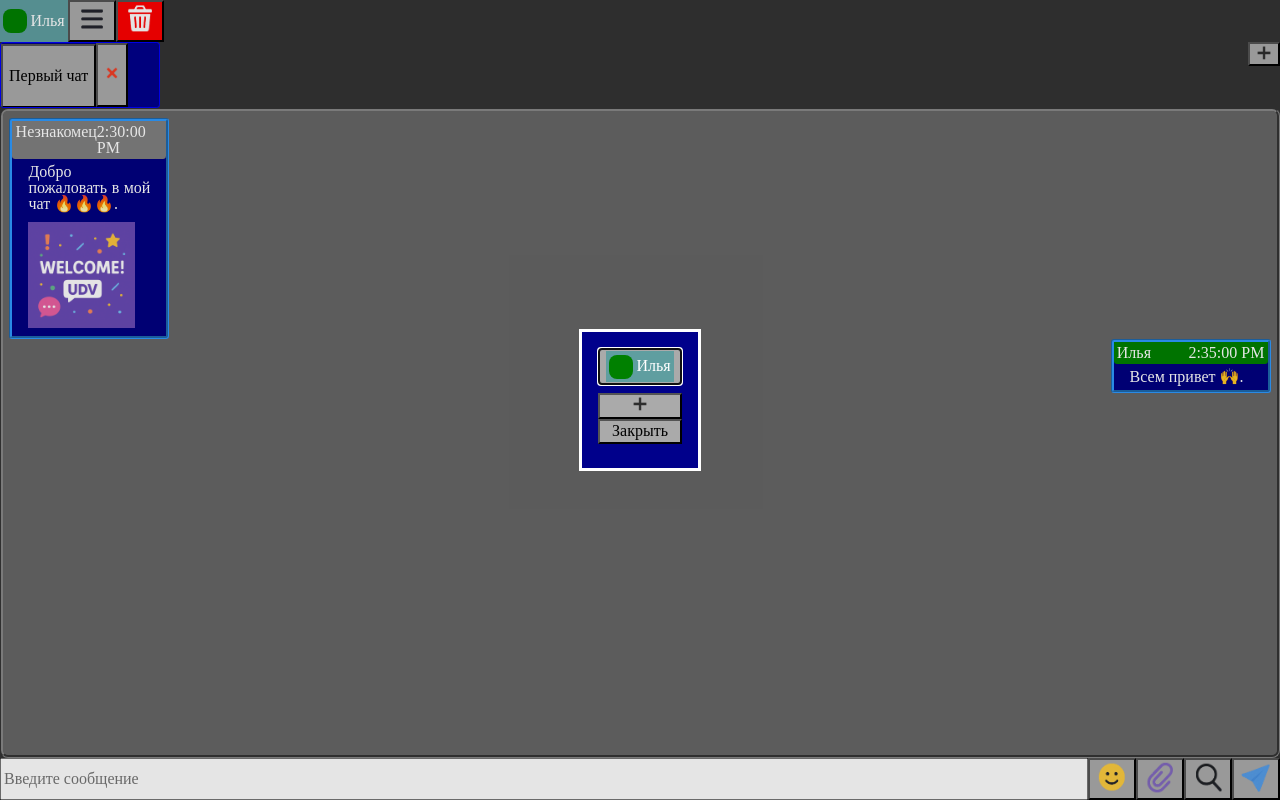
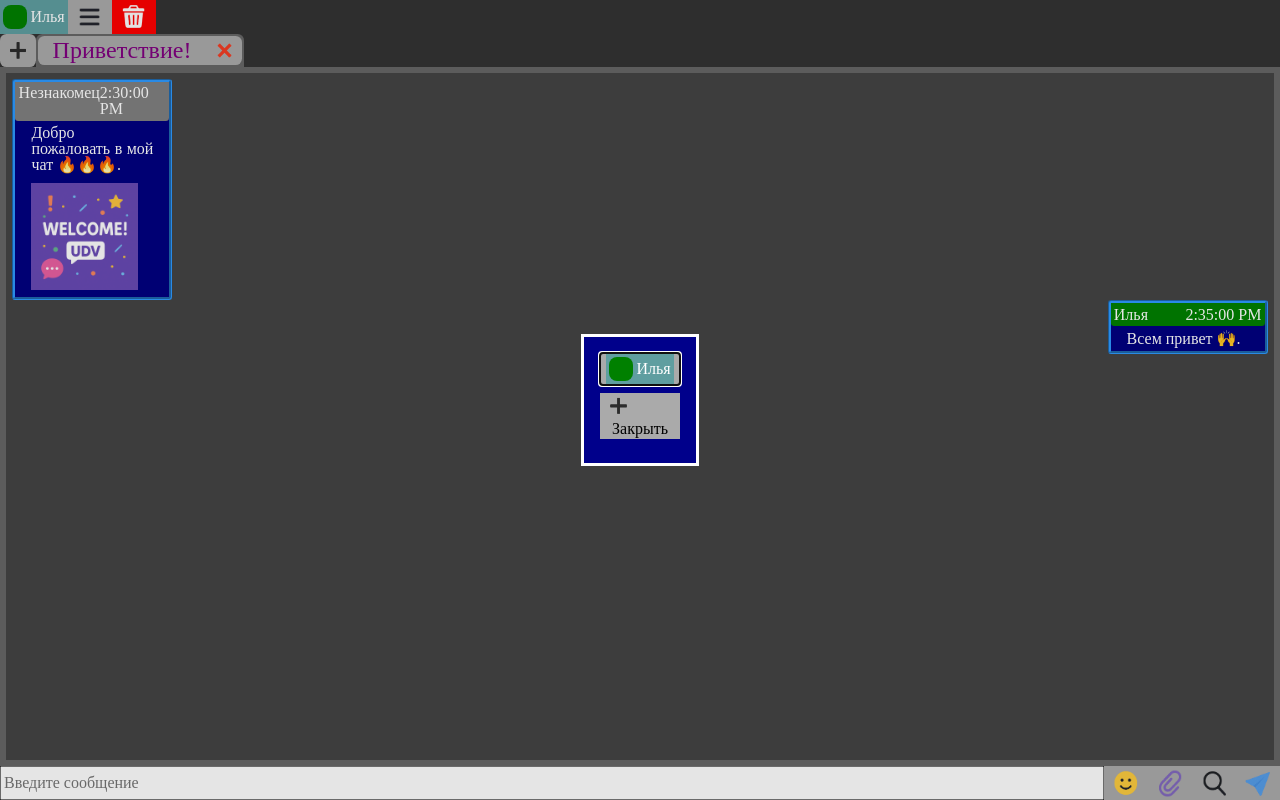
Before and after one commit to Friederik/UDV-Chat, a React (Vite) app: page / in a window 1280 px wide. Built offline with nearby package versions, Linux system fonts and the light colour scheme.

Commit message:
Вкладки комнат, Ввод, Кнопки

```diff
--- a/src/components/Input/Input.module.scss
+++ b/src/components/Input/Input.module.scss
@@ -1,7 +1,7 @@
+@use '../../styles/App.module.scss' as gl;
+
 .input {
     display: flex;
-    // width: 100%;
-    // background-color:darkcyan;
 }
 
 .input__message {
@@ -17,3 +17,7 @@
     display: grid;
     grid-template-columns: repeat(10, 1fr);
 }
+
+.sendActive {
+    @include gl.my-btn(goldenrod, orange);
+}
--- a/src/components/Input/InputForm.tsx
+++ b/src/components/Input/InputForm.tsx
@@ -91,7 +91,7 @@ const InputForm = (props: InputFormProps) => {
                         isSearchOpen ? closeSearch() : openSearch()
                     }}/>
                 </button>
-                <button id='sendButton'>
+                <button id='sendButton' className={inputValue ? classes.sendActive : ''}>
                     <img className={globalClasses.icon} src="/assets/new_send.svg" alt="send" onClick={() => sendMessage()}/>
                 </button>
                 <CustomEmojiPicker
--- a/src/components/Message/Message.module.scss
+++ b/src/components/Message/Message.module.scss
@@ -21,6 +21,10 @@
         white-space: normal;
     word-wrap: break-word;
     }
+
+    .message {
+        width: 100%;
+    }
 }
 
 .message--active {
--- a/src/components/Room/Room.module.scss
+++ b/src/components/Room/Room.module.scss
@@ -3,10 +3,9 @@
     padding: 0.4rem;
     width: 100%;
     height: 100%;
-    background-color: #666;
+    background-color: #444;
     overflow: auto;
-    border: 0.2rem #888 groove;
-    border-radius: 0.5rem;
+    border: 0.4rem #666 solid;
 }
 
 .roomEmpty {
--- a/src/components/Room/Room.tsx
+++ b/src/components/Room/Room.tsx
@@ -45,7 +45,7 @@ const Room = (props : RoomProps) => {
                 }
             })
             : <article className={classes.roomEmpty}>
-                Welcome New Room!
+                Пока тут пусто 👋
             </article>
             }
         </section>
--- a/src/components/RoomPicker/RoomPicker.module.scss
+++ b/src/components/RoomPicker/RoomPicker.module.scss
@@ -1,5 +1,5 @@
 .roomPicker {
-    position: relative;
+    display: flex;
 }
 
 .roomPickerScroll {
@@ -12,23 +12,38 @@
 }
 
 .roomTab {
-    background-color: darkblue;
-    // height: 1.5rem;
-    color: white;
-    border-radius: 0.2rem;
-    border: 0.1rem groove blue;
-    flex: 0 0 auto;
+    width: 10rem;
+    padding: 0.1rem;
+    display: flex;
+    background-color: #666;
+    border-top-right-radius: 0.4rem;
+    border-top-left-radius: 0.4rem;
+
+    @media (min-width: 480px) {
+        width: 13rem;
+    }
+}
+
+.tab_name {
+    flex: 4;
+    font-size: 1.2rem;
     white-space: nowrap;
     overflow: hidden;
     text-overflow: ellipsis;
-    width: 10rem;
+    border-top-left-radius: 0.4rem;
+    border-bottom-left-radius: 0.4rem;
+    color: purple;
+
+    @media (min-width: 480px) {
+        font-size: 1.5rem;
+    }
+}
+
+.tab_delete {
+    border-top-right-radius: 0.4rem;
+    border-bottom-right-radius: 0.4rem;
 }
 
 .roomAddButton {
-    position: absolute;
-    right: 0;
-    top: 0;
-    height: 1.5rem;
-    // background-color: blue;
-    color: white;
+    border-radius: 0.4rem;
 }
--- a/src/components/RoomPicker/RoomPicker.tsx
+++ b/src/components/RoomPicker/RoomPicker.tsx
@@ -14,6 +14,12 @@ interface RoomPickerProps {
 const RoomPicker = (props: RoomPickerProps) => {
     return(
         <section id="roomPicker" className={classes.roomPicker}>
+            <button
+                id="addRoomButton"
+                className={classes.roomAddButton}
+                onClick={() => props.openRoomAddWindow()}>
+                <img className={globalClasses.icon_mini} src="/assets/new_add.svg" alt="add_room"/>
+            </button>
             <nav id="rooms" className={classes.roomPickerScroll}>
                 {Array.from(props.rooms).map(([roomId, room]) =>
                     <RoomTab
@@ -24,12 +30,6 @@ const RoomPicker = (props: RoomPickerProps) => {
                     />
                 )}
             </nav>
-            <button
-                id="addRoomButton"
-                className={classes.roomAddButton}
-                onClick={() => props.openRoomAddWindow()}>
-                <img className={globalClasses.icon_mini} src="/assets/new_add.svg" alt="add_room"/>
-            </button>
         </section>
     )
 }
--- a/src/components/RoomPicker/RoomTab.tsx
+++ b/src/components/RoomPicker/RoomTab.tsx
@@ -11,10 +11,10 @@ interface RoomTabProps {
 const RoomTab = (props: RoomTabProps) => {
     return(
         <article id={props.room.id} className={classes.roomTab}>
-            <button style={{height: "4rem"}} id={`name-${props.room.id}`} onClick={() => props.changeRoom(props.room.id)}>
+            <button className={classes.tab_name} id={`name-${props.room.id}`} onClick={() => props.changeRoom(props.room.id)}>
                 {props.room.name}
             </button>
-            <button id={`close-${props.room.id}`} onClick={() => props.removeRoom(props.room.id)}>
+            <button className={classes.tab_delete} id={`close-${props.room.id}`} onClick={() => props.removeRoom(props.room.id)}>
                 <img className={globalClasses.icon_mini} src="/assets/new_delete.svg" alt="delete_room"/>
             </button>
         </article>
--- a/src/data/storage.ts
+++ b/src/data/storage.ts
@@ -32,7 +32,7 @@ export const messagesRoom: ChatMessage[] = [
 
 export const initialRoom: ChatRoom = {
     id: 'r-1',
-    name: 'Первый чат',
+    name: 'Приветствие!',
     messageHistory: messagesRoom
 }
 
--- a/src/styles/App.module.scss
+++ b/src/styles/App.module.scss
@@ -1,3 +1,29 @@
+@mixin center-img {
+  padding: 0.1rem;
+  display: flex;
+  justify-content: center;
+  align-items: center;
+}
+
+@mixin my-btn($bg, $hover-bg) {
+  background-color: $bg;
+  display: inline-block;
+  height: 100%;
+  border-width: 0;
+
+  @media (hover: hover) {
+      &:hover {
+          background-color: $hover-bg;
+      }
+  }
+
+  @media (hover: none) {
+      &:active {
+          background-color: $hover-bg;
+      }
+  }
+}
+
 .app {
   background-color: #333;
   width: 100dvw;
@@ -7,37 +33,44 @@
 .icon {
   height: 2rem;
   width: 2rem;
+
+  @include center-img;
 }
 
 .icon_mini {
   height: 1rem;
   width: 1rem;
+
+  @include center-img;
+
+  @media (min-width: 480px) {
+    height: 1.5rem;
+    width: 1.5rem;
+  }
 }
 
 button {
-  background-color: #AAA;
-  display: inline-block;
-  height: 100%;
+  @include my-btn(#aaa, #ccc);
 }
 
 ::-webkit-scrollbar {
-  width: 0.5rem;
-  height: 0.5rem;
+  width: 0.4rem;
+  height: 0.4rem;
 }
 
 ::-webkit-scrollbar-thumb {
-  background-color: #909fbf; /* Цвет ползунка */
+  background-color: purple; /* Цвет ползунка */
   border-radius: 10px; /* Скругление углов */
 }
 
 /* Стили для "ползунка" при наведении */
 ::-webkit-scrollbar-thumb:hover {
-  background-color: #555; /* Цвет ползунка при наведении */
+  background-color: rgb(172, 0, 172); /* Цвет ползунка при наведении */
 }
 
 /* Стили для дорожки (track) */
 ::-webkit-scrollbar-track {
-  background-color: #d3ddf4; /* Цвет фона скроллбара */
+  background-color: #aaa; /* Цвет фона скроллбара */
   border-radius: 10px; /* Скругление углов */
 }
 
```
